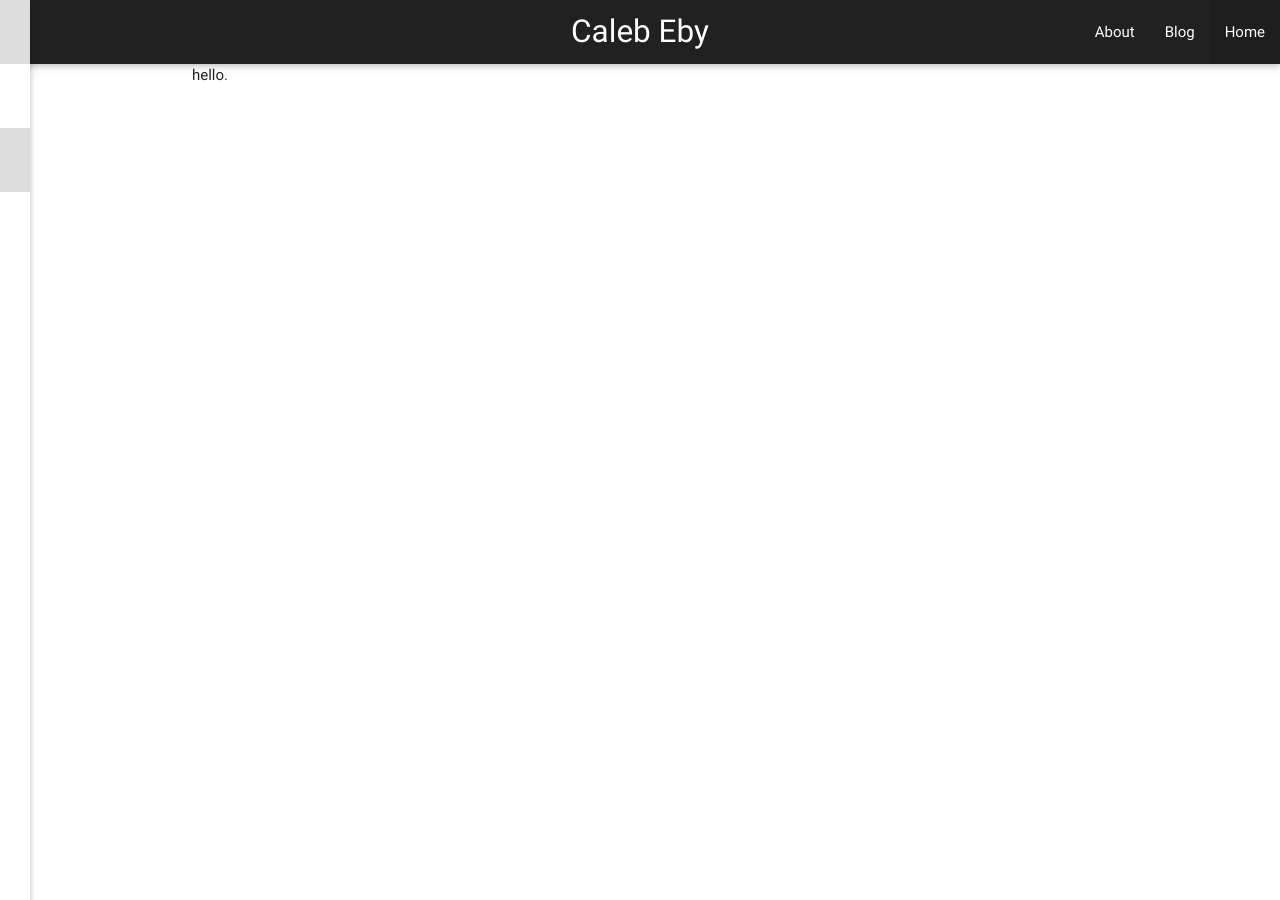
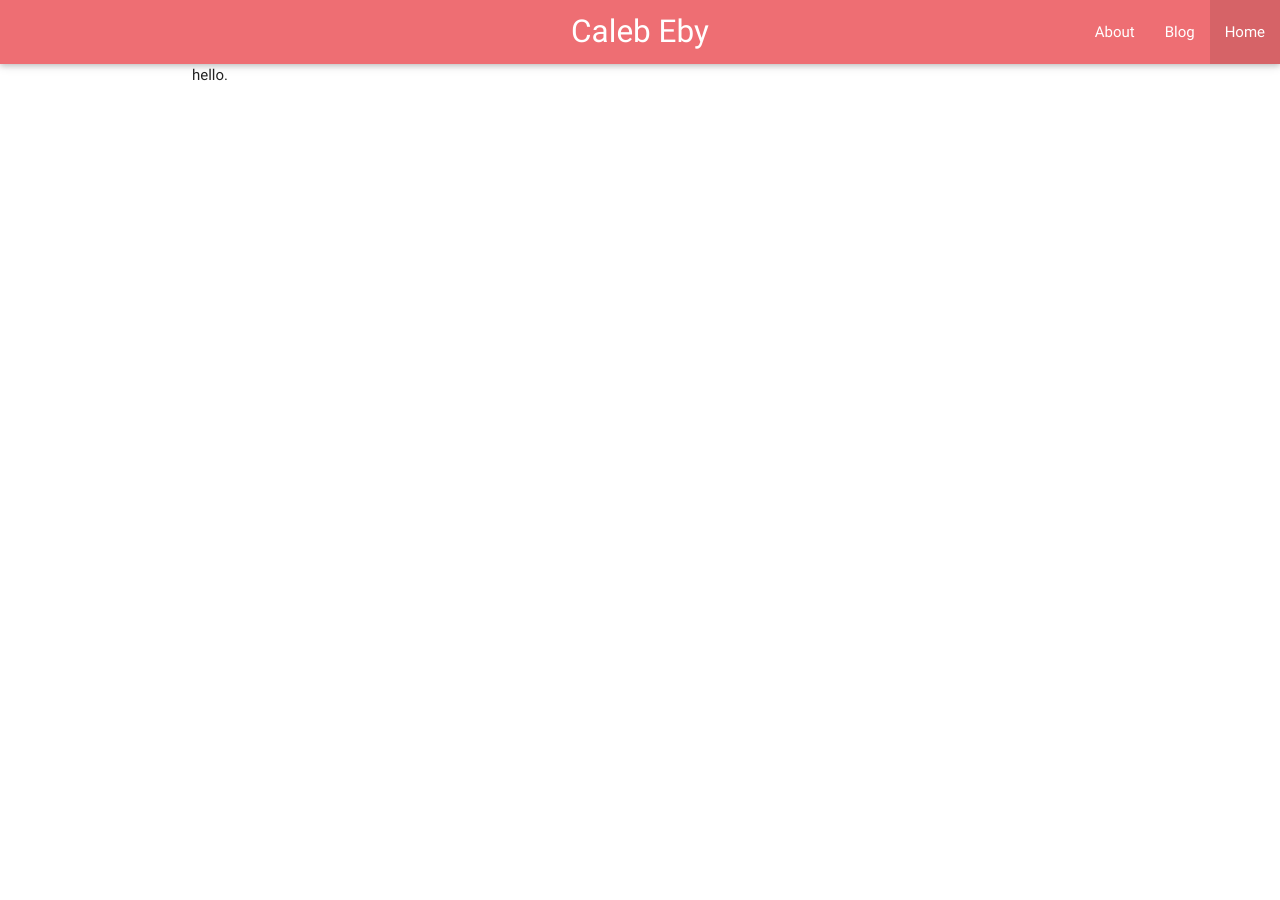
Before and after one commit to calebeby/calebeby.github.io, a Jekyll site: the page built from index.html, in a window 1280 px wide. Built offline with Jekyll 4.4.1, drawn with Linux system fonts in a browser that asks for light colours; nearby versions of some CDN libraries; library files that are not in the unit come from our copies.

Commit message:
move sass and fix

```diff
--- a/_sass/_base.scss
+++ /dev/null
@@ -1,206 +0,0 @@
-/**
- * Reset some basic elements
- */
-body, h1, h2, h3, h4, h5, h6,
-p, blockquote, pre, hr,
-dl, dd, ol, ul, figure {
-    margin: 0;
-    padding: 0;
-}
-
-
-
-/**
- * Basic styling
- */
-body {
-    font: $base-font-weight #{$base-font-size}/#{$base-line-height} $base-font-family;
-    color: $text-color;
-    background-color: $background-color;
-    -webkit-text-size-adjust: 100%;
-    -webkit-font-feature-settings: "kern" 1;
-    -moz-font-feature-settings: "kern" 1;
-    -o-font-feature-settings: "kern" 1;
-    font-feature-settings: "kern" 1;
-    font-kerning: normal;
-}
-
-
-
-/**
- * Set `margin-bottom` to maintain vertical rhythm
- */
-h1, h2, h3, h4, h5, h6,
-p, blockquote, pre,
-ul, ol, dl, figure,
-%vertical-rhythm {
-    margin-bottom: $spacing-unit / 2;
-}
-
-
-
-/**
- * Images
- */
-img {
-    max-width: 100%;
-    vertical-align: middle;
-}
-
-
-
-/**
- * Figures
- */
-figure > img {
-    display: block;
-}
-
-figcaption {
-    font-size: $small-font-size;
-}
-
-
-
-/**
- * Lists
- */
-ul, ol {
-    margin-left: $spacing-unit;
-}
-
-li {
-    > ul,
-    > ol {
-         margin-bottom: 0;
-    }
-}
-
-
-
-/**
- * Headings
- */
-h1, h2, h3, h4, h5, h6 {
-    font-weight: $base-font-weight;
-}
-
-
-
-/**
- * Links
- */
-a {
-    color: $brand-color;
-    text-decoration: none;
-
-    &:visited {
-        color: darken($brand-color, 15%);
-    }
-
-    &:hover {
-        color: $text-color;
-        text-decoration: underline;
-    }
-}
-
-
-
-/**
- * Blockquotes
- */
-blockquote {
-    color: $grey-color;
-    border-left: 4px solid $grey-color-light;
-    padding-left: $spacing-unit / 2;
-    font-size: 18px;
-    letter-spacing: -1px;
-    font-style: italic;
-
-    > :last-child {
-        margin-bottom: 0;
-    }
-}
-
-
-
-/**
- * Code formatting
- */
-pre,
-code {
-    font-size: 15px;
-    border: 1px solid $grey-color-light;
-    border-radius: 3px;
-    background-color: #eef;
-}
-
-code {
-    padding: 1px 5px;
-}
-
-pre {
-    padding: 8px 12px;
-    overflow-x: auto;
-
-    > code {
-        border: 0;
-        padding-right: 0;
-        padding-left: 0;
-    }
-}
-
-
-
-/**
- * Wrapper
- */
-.wrapper {
-    max-width: -webkit-calc(#{$content-width} - (#{$spacing-unit} * 2));
-    max-width:         calc(#{$content-width} - (#{$spacing-unit} * 2));
-    margin-right: auto;
-    margin-left: auto;
-    padding-right: $spacing-unit;
-    padding-left: $spacing-unit;
-    @extend %clearfix;
-
-    @include media-query($on-laptop) {
-        max-width: -webkit-calc(#{$content-width} - (#{$spacing-unit}));
-        max-width:         calc(#{$content-width} - (#{$spacing-unit}));
-        padding-right: $spacing-unit / 2;
-        padding-left: $spacing-unit / 2;
-    }
-}
-
-
-
-/**
- * Clearfix
- */
-%clearfix {
-
-    &:after {
-        content: "";
-        display: table;
-        clear: both;
-    }
-}
-
-
-
-/**
- * Icons
- */
-.icon {
-
-    > svg {
-        display: inline-block;
-        width: 16px;
-        height: 16px;
-        vertical-align: middle;
-
-        path {
-            fill: $grey-color;
-        }
-    }
-}
--- a/_sass/_cards.scss
+++ b/_sass/_cards.scss
@@ -1,9 +1,9 @@
 
 
 .card-panel {
-  transition: box-shadow .1s;
+  transition: box-shadow .25s;
   padding: $card-padding;
-  margin: $element-top-margin 0.5rem $element-bottom-margin 0.5rem;
+  margin: $element-top-margin 0 $element-bottom-margin 0;
   border-radius: 2px;
   @extend .z-depth-1;
   background-color: $card-bg-color;
@@ -11,8 +11,7 @@
 
 .card {
   position: relative;
-  @include content-box();
-  margin: $element-top-margin 0.5rem $element-bottom-margin 0.5rem;
+  margin: $element-top-margin 0 $element-bottom-margin 0;
   background-color: $card-bg-color;
   transition: box-shadow .25s;
   border-radius: 2px;
--- a/_sass/_global.scss
+++ b/_sass/_global.scss
@@ -1,20 +1,7 @@
-//my styles
-.card-image .card-title {
-	/* Permalink - use to edit and share this gradient: http://colorzilla.com/gradient-editor/#000000+0,000000+100&0+0,0.3+70,0.6+100 */
-	background: -moz-linear-gradient(top, rgba(0,0,0,0) 0%, rgba(0,0,0,0.3) 70%, rgba(0,0,0,0.6) 100%); /* FF3.6-15 */
-	background: -webkit-linear-gradient(top, rgba(0,0,0,0) 0%,rgba(0,0,0,0.3) 70%,rgba(0,0,0,0.6) 100%); /* Chrome10-25,Safari5.1-6 */
-	background: linear-gradient(to bottom, rgba(0,0,0,0) 0%,rgba(0,0,0,0.3) 70%,rgba(0,0,0,0.6) 100%); /* W3C, IE10+, FF16+, Chrome26+, Opera12+, Safari7+ */
-	filter: progid:DXImageTransform.Microsoft.gradient( startColorstr='#00000000', endColorstr='#99000000',GradientType=0 ); /* IE6-9 */
-	width: 100%;
-	height: 30%;
-}
+//Default styles
 
-.blog-post{
-
-}
-//default
 html {
- box-sizing: content-box;
+ box-sizing: border-box;
 }
 *, *:before, *:after {
  box-sizing: inherit;
@@ -54,15 +41,13 @@
 }
 
 
-main ul {
+ul {
   padding: 0;
   li {
-    list-style: disc!important;
+    list-style-type: none;
   }
 }
-nav ul li {
-	list-style: none;
-}
+
 // classic clearfix
 .clearfix {
   clear: both;
@@ -356,16 +341,6 @@
     @extend .light;
   }
 }
-//this pushes footer down
-body {
-    display: flex;
-    min-height: 100vh;
-    flex-direction: column;
-  }
-
-  main {
-    flex: 1 0 auto;
-  }
 
 // Tables
 table, th, td {
--- a/_sass/_layout.scss
+++ /dev/null
@@ -1,242 +0,0 @@
-/**
- * Site header
- */
-.site-header {
-    border-top: 5px solid $grey-color-dark;
-    border-bottom: 1px solid $grey-color-light;
-    min-height: 56px;
-
-    // Positioning context for the mobile navigation icon
-    position: relative;
-}
-
-.site-title {
-    font-size: 26px;
-    font-weight: 300;
-    line-height: 56px;
-    letter-spacing: -1px;
-    margin-bottom: 0;
-    float: left;
-
-    &,
-    &:visited {
-        color: $grey-color-dark;
-    }
-}
-
-.site-nav {
-    float: right;
-    line-height: 56px;
-
-    .menu-icon {
-        display: none;
-    }
-
-    .page-link {
-        color: $text-color;
-        line-height: $base-line-height;
-
-        // Gaps between nav items, but not on the last one
-        &:not(:last-child) {
-            margin-right: 20px;
-        }
-    }
-
-    @include media-query($on-palm) {
-        position: absolute;
-        top: 9px;
-        right: $spacing-unit / 2;
-        background-color: $background-color;
-        border: 1px solid $grey-color-light;
-        border-radius: 5px;
-        text-align: right;
-
-        .menu-icon {
-            display: block;
-            float: right;
-            width: 36px;
-            height: 26px;
-            line-height: 0;
-            padding-top: 10px;
-            text-align: center;
-
-            > svg {
-                width: 18px;
-                height: 15px;
-
-                path {
-                    fill: $grey-color-dark;
-                }
-            }
-        }
-
-        .trigger {
-            clear: both;
-            display: none;
-        }
-
-        &:hover .trigger {
-            display: block;
-            padding-bottom: 5px;
-        }
-
-        .page-link {
-            display: block;
-            padding: 5px 10px;
-
-            &:not(:last-child) {
-                margin-right: 0;
-            }
-            margin-left: 20px;
-        }
-    }
-}
-
-
-
-/**
- * Site footer
- */
-.site-footer {
-    border-top: 1px solid $grey-color-light;
-    padding: $spacing-unit 0;
-}
-
-.footer-heading {
-    font-size: 18px;
-    margin-bottom: $spacing-unit / 2;
-}
-
-.contact-list,
-.social-media-list {
-    list-style: none;
-    margin-left: 0;
-}
-
-.footer-col-wrapper {
-    font-size: 15px;
-    color: $grey-color;
-    margin-left: -$spacing-unit / 2;
-    @extend %clearfix;
-}
-
-.footer-col {
-    float: left;
-    margin-bottom: $spacing-unit / 2;
-    padding-left: $spacing-unit / 2;
-}
-
-.footer-col-1 {
-    width: -webkit-calc(35% - (#{$spacing-unit} / 2));
-    width:         calc(35% - (#{$spacing-unit} / 2));
-}
-
-.footer-col-2 {
-    width: -webkit-calc(20% - (#{$spacing-unit} / 2));
-    width:         calc(20% - (#{$spacing-unit} / 2));
-}
-
-.footer-col-3 {
-    width: -webkit-calc(45% - (#{$spacing-unit} / 2));
-    width:         calc(45% - (#{$spacing-unit} / 2));
-}
-
-@include media-query($on-laptop) {
-    .footer-col-1,
-    .footer-col-2 {
-        width: -webkit-calc(50% - (#{$spacing-unit} / 2));
-        width:         calc(50% - (#{$spacing-unit} / 2));
-    }
-
-    .footer-col-3 {
-        width: -webkit-calc(100% - (#{$spacing-unit} / 2));
-        width:         calc(100% - (#{$spacing-unit} / 2));
-    }
-}
-
-@include media-query($on-palm) {
-    .footer-col {
-        float: none;
-        width: -webkit-calc(100% - (#{$spacing-unit} / 2));
-        width:         calc(100% - (#{$spacing-unit} / 2));
-    }
-}
-
-
-
-/**
- * Page content
- */
-.page-content {
-    padding: $spacing-unit 0;
-}
-
-.page-heading {
-    font-size: 20px;
-}
-
-.post-list {
-    margin-left: 0;
-    list-style: none;
-
-    > li {
-        margin-bottom: $spacing-unit;
-    }
-}
-
-.post-meta {
-    font-size: $small-font-size;
-    color: $grey-color;
-}
-
-.post-link {
-    display: block;
-    font-size: 24px;
-}
-
-
-
-/**
- * Posts
- */
-.post-header {
-    margin-bottom: $spacing-unit;
-}
-
-.post-title {
-    font-size: 42px;
-    letter-spacing: -1px;
-    line-height: 1;
-
-    @include media-query($on-laptop) {
-        font-size: 36px;
-    }
-}
-
-.post-content {
-    margin-bottom: $spacing-unit;
-
-    h2 {
-        font-size: 32px;
-
-        @include media-query($on-laptop) {
-            font-size: 28px;
-        }
-    }
-
-    h3 {
-        font-size: 26px;
-
-        @include media-query($on-laptop) {
-            font-size: 22px;
-        }
-    }
-
-    h4 {
-        font-size: 20px;
-
-        @include media-query($on-laptop) {
-            font-size: 18px;
-        }
-    }
-}
--- a/_sass/_navbar.scss
+++ b/_sass/_navbar.scss
@@ -1,5 +1,4 @@
 nav {
-  z-index: 5;
   color: $navbar-font-color;
   @extend .z-depth-1;
   background-color: $primary-color;
--- a/_sass/_syntax-highlighting.scss
+++ /dev/null
@@ -1,71 +0,0 @@
-/**
- * Syntax highlighting styles
- */
-.highlight {
-    background: #fff;
-    @extend %vertical-rhythm;
-
-    .highlighter-rouge & {
-      background: #eef;
-    }
-
-    .c     { color: #998; font-style: italic } // Comment
-    .err   { color: #a61717; background-color: #e3d2d2 } // Error
-    .k     { font-weight: bold } // Keyword
-    .o     { font-weight: bold } // Operator
-    .cm    { color: #998; font-style: italic } // Comment.Multiline
-    .cp    { color: #999; font-weight: bold } // Comment.Preproc
-    .c1    { color: #998; font-style: italic } // Comment.Single
-    .cs    { color: #999; font-weight: bold; font-style: italic } // Comment.Special
-    .gd    { color: #000; background-color: #fdd } // Generic.Deleted
-    .gd .x { color: #000; background-color: #faa } // Generic.Deleted.Specific
-    .ge    { font-style: italic } // Generic.Emph
-    .gr    { color: #a00 } // Generic.Error
-    .gh    { color: #999 } // Generic.Heading
-    .gi    { color: #000; background-color: #dfd } // Generic.Inserted
-    .gi .x { color: #000; background-color: #afa } // Generic.Inserted.Specific
-    .go    { color: #888 } // Generic.Output
-    .gp    { color: #555 } // Generic.Prompt
-    .gs    { font-weight: bold } // Generic.Strong
-    .gu    { color: #aaa } // Generic.Subheading
-    .gt    { color: #a00 } // Generic.Traceback
-    .kc    { font-weight: bold } // Keyword.Constant
-    .kd    { font-weight: bold } // Keyword.Declaration
-    .kp    { font-weight: bold } // Keyword.Pseudo
-    .kr    { font-weight: bold } // Keyword.Reserved
-    .kt    { color: #458; font-weight: bold } // Keyword.Type
-    .m     { color: #099 } // Literal.Number
-    .s     { color: #d14 } // Literal.String
-    .na    { color: #008080 } // Name.Attribute
-    .nb    { color: #0086B3 } // Name.Builtin
-    .nc    { color: #458; font-weight: bold } // Name.Class
-    .no    { color: #008080 } // Name.Constant
-    .ni    { color: #800080 } // Name.Entity
-    .ne    { color: #900; font-weight: bold } // Name.Exception
-    .nf    { color: #900; font-weight: bold } // Name.Function
-    .nn    { color: #555 } // Name.Namespace
-    .nt    { color: #000080 } // Name.Tag
-    .nv    { color: #008080 } // Name.Variable
-    .ow    { font-weight: bold } // Operator.Word
-    .w     { color: #bbb } // Text.Whitespace
-    .mf    { color: #099 } // Literal.Number.Float
-    .mh    { color: #099 } // Literal.Number.Hex
-    .mi    { color: #099 } // Literal.Number.Integer
-    .mo    { color: #099 } // Literal.Number.Oct
-    .sb    { color: #d14 } // Literal.String.Backtick
-    .sc    { color: #d14 } // Literal.String.Char
-    .sd    { color: #d14 } // Literal.String.Doc
-    .s2    { color: #d14 } // Literal.String.Double
-    .se    { color: #d14 } // Literal.String.Escape
-    .sh    { color: #d14 } // Literal.String.Heredoc
-    .si    { color: #d14 } // Literal.String.Interpol
-    .sx    { color: #d14 } // Literal.String.Other
-    .sr    { color: #009926 } // Literal.String.Regex
-    .s1    { color: #d14 } // Literal.String.Single
-    .ss    { color: #990073 } // Literal.String.Symbol
-    .bp    { color: #999 } // Name.Builtin.Pseudo
-    .vc    { color: #008080 } // Name.Variable.Class
-    .vg    { color: #008080 } // Name.Variable.Global
-    .vi    { color: #008080 } // Name.Variable.Instance
-    .il    { color: #099 } // Literal.Number.Integer.Long
-}
--- a/_sass/_variables.scss
+++ b/_sass/_variables.scss
@@ -1,9 +1,9 @@
 /*** Colors ***/
-$primary-color: color("grey", "darken-4") !default;
+$primary-color: color("materialize-red", "lighten-2") !default;
 $primary-color-light: lighten($primary-color, 15%) !default;
 $primary-color-dark: darken($primary-color, 15%) !default;
 
-$secondary-color: color("orange", "lighten-1") !default;
+$secondary-color: color("teal", "lighten-1") !default;
 $success-color: color("green", "base") !default;
 $error-color: color("red", "base") !default;
 $link-color: color("light-blue", "darken-1") !default;
@@ -13,7 +13,7 @@
 
 /*** Buttons ***/
 $button-bg-color-disabled: #DFDFDF !default;
-$button-color: $primary-color !default;
+$button-color: $secondary-color !default;
 $button-color-disabled: #9F9F9F !default;
 $button-color-flat: #343434 !default;
 $button-color-raised: #fff !default;
```
Also changed, not shown: _sass/_color.scss (line endings or trailing spaces).
